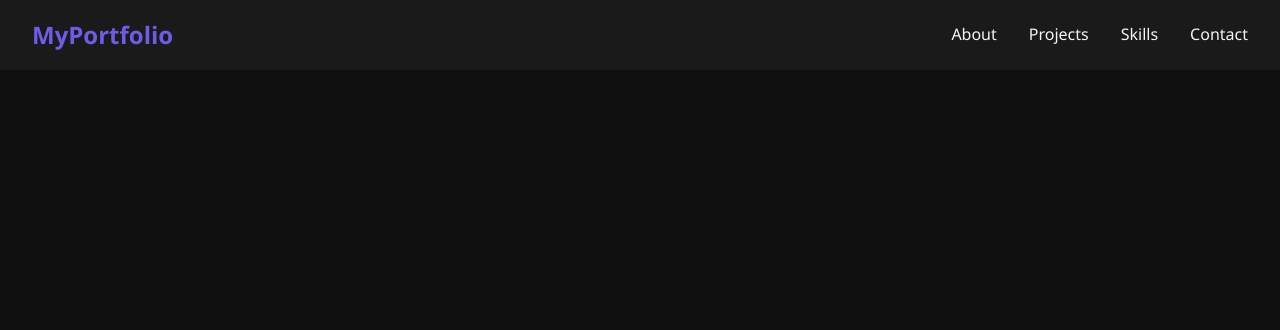
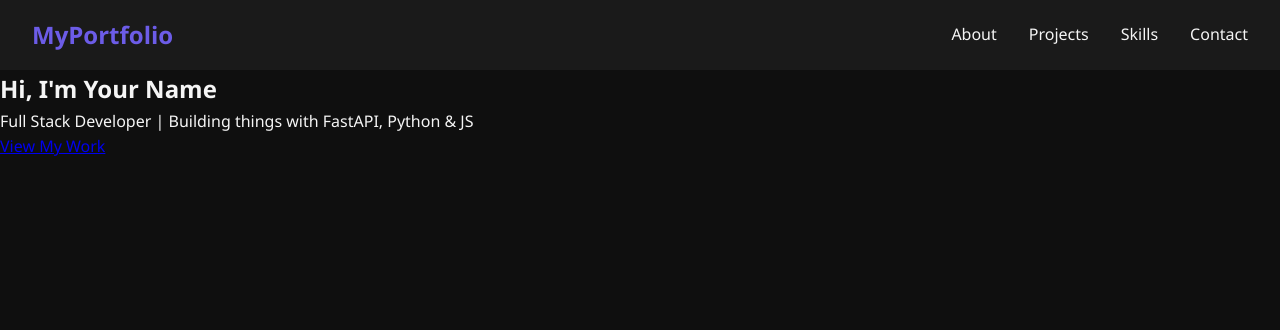
Before and after one commit to devangdhakaai-create/portfolio, a FastAPI app: page / in a window 1280 px wide. Shown: the top 330 px of the page. Run offline with FastAPI, Linux system fonts and the light colour scheme.

Commit message:
feat: add hero section

```diff
--- a/app/templates/index.html
+++ b/app/templates/index.html
@@ -16,6 +16,11 @@
                 <li><a href="#contact">Contact</a></li>
             </ul>
         </nav>
+        <section class="hero">
+            <h1>Hi, I'm <span>Your Name</span></h1>
+            <p>Full Stack Developer | Building things with FastAPI, Python & JS</p>
+            <a href="#projects" class="btn-primary">View My Work</a>
+        </section>
         <script src="/static/js/script.js"></script>
     </body>
 </html>
```
